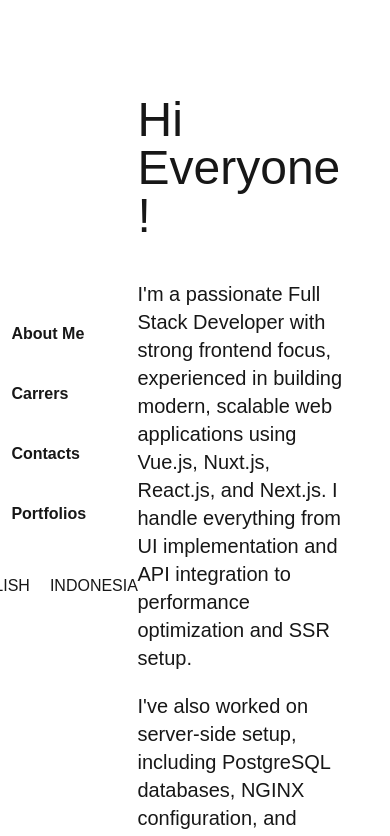
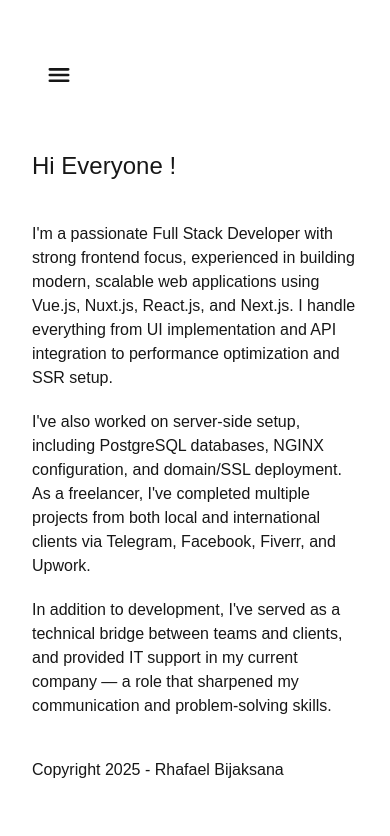
Before and after one commit to ElbiGans04/new-portfolio3, a Next.js app: page / in a window 390 px wide. Shown: the top 836 px of the page. Built offline with nearby package versions, Linux system fonts and the light colour scheme.

Commit message:
feat: membuat semua halaman responsive

```diff
--- /dev/null
+++ b/app/_layouts/responsiveNavbar.tsx
@@ -0,0 +1,94 @@
+"use client";
+
+import Link from "next/link";
+import { usePathname } from "next/navigation";
+import { useEffect, useRef, useState } from "react";
+import { IoMdClose } from "react-icons/io";
+import { IoMenu } from "react-icons/io5";
+import { AiOutlineLoading3Quarters } from "react-icons/ai";
+
+function toggleActiveAttribute(element: HTMLDivElement | null) {
+  // kalau element ada
+  if (element !== null) {
+    const dataValue = element.getAttribute("data-active");
+    if (dataValue == "show") {
+      element.removeAttribute("data-active");
+    } else {
+      element.setAttribute("data-active", "show");
+    }
+  }
+}
+
+export default function ResponsiveNavbar({
+  children,
+}: {
+  children: React.ReactElement;
+}) {
+  const ref = useRef<HTMLDivElement>(null);
+  const pathName = usePathname();
+  const [loading, setLoading] = useState(false);
+
+  // Special Hook Effect
+  useEffect(() => {
+    setLoading(false);
+  }, [pathName, setLoading]);
+
+  return (
+    <>
+      {/* ${isNavbarShowing ? 'max-md:top-0' : 'max-md:top-[-100%]'} */}
+      <div
+        ref={ref}
+        className={`transition-all duration-[0.5s] fixed max-md:right-0 max-md:left-0 max-md:bottom-0 max-md:bg-black lg:relative  max-h-screen flex flex-col lg:justify-center lg:items-center pt-24 p-10 lg:p-5 gap-[48px] max-lg:data-active:top-0 max-lg:top-[-100%]`}
+      >
+        <div className="lg:hidden">
+          <button
+            onClick={() => toggleActiveAttribute(ref.current)}
+            className="p-3 border-white border-solid border-1 rounded-[50%] hover:opacity-[0.5]"
+          >
+            <IoMdClose size={28} />
+          </button>
+        </div>
+
+        <div className="gap-[36px] flex flex-col ">
+          {[
+            { nameTitle: "About Me", path: "/" },
+            { nameTitle: "Carrers", path: "/carrers" },
+            { nameTitle: "Contacts", path: "/contacts" },
+            { nameTitle: "Portfolios", path: "/portfolios" },
+          ].map((value) => (
+            <Link
+              key={value.nameTitle}
+              href={value.path}
+              className="hover:underline font-bold"
+              onClick={() => {
+                toggleActiveAttribute(ref.current);
+
+                if (pathName !== value.path) {
+                  setLoading(true);
+                }
+              }}
+            >
+              {value.nameTitle}
+            </Link>
+          ))}
+        </div>
+        {children}
+      </div>
+
+      {/* Navbar When Small */}
+      <div className="flex justify-between w-full  pb-0 px-8 py-12 lg:hidden items-center">
+        <button
+          disabled={loading}
+          onClick={() => toggleActiveAttribute(ref.current)}
+          className="p-3 border-white border-solid border-1 rounded-[50%] hover:opacity-[0.5] disabled:opacity-[0.5]"
+        >
+          <IoMenu size={28} />
+        </button>
+
+        {loading && (
+          <AiOutlineLoading3Quarters size={28} className="animate-spin" />
+        )}
+      </div>
+    </>
+  );
+}
--- a/app/carrers/page.tsx
+++ b/app/carrers/page.tsx
@@ -11,7 +11,7 @@ export default async function CarrersPage(props: PageProps<"/carrers">) {
   return (
     <>
       <div className="flex flex-col gap-3">
-        <h1 className="text-5xl">Carrers</h1>
+        <h1 className="text-2xl lg:text-5xl">Carrers</h1>
         <div className="flex gap-4">
           {/* Selain active, maka tampilkan semua */}
           <Link
@@ -38,8 +38,8 @@ export default async function CarrersPage(props: PageProps<"/carrers">) {
         {/* Item */}
         <div className="flex flex-col gap-5">
           <div>
-            <h2 className="text-2xl">PT. KANEZZA TECH</h2>
-            <p className="text-md">Tangerang | Nov, 2023 - Apr, 2024</p>
+            <h2 className="text-xl lg:text-2xl">PT. KANEZZA TECH</h2>
+            <p className="lg:text-md">Tangerang | Nov, 2023 - Apr, 2024</p>
             <p className="text-md font-bold">Fullstack Developer</p>
           </div>
           <p className="text-md">
@@ -58,8 +58,8 @@ export default async function CarrersPage(props: PageProps<"/carrers">) {
         {/* Item */}
         <div className="flex flex-col gap-5">
           <div>
-            <h2 className="text-2xl">PT. INARRAY INDONESIA</h2>
-            <p className="text-md">Tangerang | Aug, 2022 - Okt, 2023</p>
+            <h2 className="text-xl lg:text-2xl">PT. INARRAY INDONESIA</h2>
+            <p className="lg:text-md">Tangerang | Aug, 2022 - Okt, 2023</p>
             <p className="text-md font-bold">Frontend Developer</p>
           </div>
           <p className="text-md">
--- a/app/contacts/page.tsx
+++ b/app/contacts/page.tsx
@@ -9,7 +9,7 @@ export default async function ContactsPage() {
   return (
     <>
       <div className="flex flex-col gap-3">
-        <h1 className="text-5xl">Contacts</h1>
+        <h1 className="text-2xl lg:text-5xl">Contacts</h1>
         <p>Interested in collaborating? Please contact me via email below.</p>
       </div>
       <div className="mt-8 gap-16 flex flex-col">
--- a/app/layout.tsx
+++ b/app/layout.tsx
@@ -2,6 +2,8 @@ import type { Metadata } from "next";
 import { Geist, Geist_Mono } from "next/font/google";
 import "./globals.css";
 import Link from "next/link";
+import { IoMdClose } from "react-icons/io";
+import ResponsiveNavbar from "./_layouts/responsiveNavbar";
 
 const geistSans = Geist({
   variable: "--font-geist-sans",
@@ -29,28 +31,21 @@ export default function RootLayout({
       <body
         className={`${geistSans.variable} ${geistMono.variable} antialiased`}
       >
-        <div className="w-full h-full min-h-screen max-h-screen grid grid-cols-4">
+        <div className="w-full h-full min-h-screen max-h-screen lg:grid lg:grid-cols-4 relative">
           {/* List Of Page */}
-          <div className="max-h-screen flex flex-col justify-center items-center pt-24 p-5 gap-[48px]">
-            <div className="gap-[36px] flex flex-col ">
-              {[
-                { nameTitle: "About Me", path: "/" },
-                { nameTitle: "Carrers", path: "/carrers" },
-                { nameTitle: "Contacts", path: "/contacts" },
-                { nameTitle: "Portfolios", path: "/portfolios" },
-              ].map((value) => (
-                <Link href={value.path} key={value.nameTitle} className="hover:underline font-bold">
-                  {value.nameTitle}
-                </Link>
-              ))}
-            </div>
-            <div className="flex gap-5">
-              <div>ENGLISH</div>
-              <div>INDONESIA</div>
-            </div>
-          </div>
+          <ResponsiveNavbar>
+            <>
+              <div className="h-[1px] bg-white"></div>
+
+              <div className="flex gap-5">
+                <div>ENGLISH</div>
+                <div>INDONESIA</div>
+              </div>
+            </>
+          </ResponsiveNavbar>
+
           {/* Main Page */}
-          <div className="col-span-3 px-10 py-24">
+          <div className="col-span-3 lg:px-10 lg:py-24 py-12 px-8">
             <div className="">{children}</div>
             <footer className="mt-10">
               <p>
--- a/app/page.tsx
+++ b/app/page.tsx
@@ -7,9 +7,9 @@ export const metadata: Metadata = {
 export default function Home() {
   return (
     <>
-      <h1 className="text-5xl">Hi Everyone !</h1>
+      <h1 className="text-2xl lg:text-5xl">Hi Everyone !</h1>
       <div className="mt-10 gap-5 flex flex-col">
-        <p className="text-xl">
+        <p className="text-md lg:text-xl">
           I'm a passionate Full Stack Developer with strong frontend focus,
           experienced in building modern, scalable web applications using
           Vue.js, Nuxt.js, React.js, and Next.js. I handle everything from UI
@@ -17,14 +17,14 @@ export default function Home() {
           setup.
         </p>
 
-        <p className="text-xl">
+        <p className="text-md lg:text-xl">
           I've also worked on server-side setup, including PostgreSQL databases,
           NGINX configuration, and domain/SSL deployment. As a freelancer, I've
           completed multiple projects from both local and international clients
           via Telegram, Facebook, Fiverr, and Upwork.
         </p>
 
-        <p className="text-xl">
+        <p className="text-md lg:text-xl">
           In addition to development, I've served as a technical bridge between
           teams and clients, and provided IT support in my current company — a
           role that sharpened my communication and problem-solving skills.
--- a/app/portfolios/[id]/page.tsx
+++ b/app/portfolios/[id]/page.tsx
@@ -8,7 +8,7 @@ export default function PortfoliosPage() {
   return (
     <>
       <div className="flex flex-col gap-3">
-        <h1 className="text-5xl">CGS: Itradefund</h1>
+        <h1 className="text-2xl lg:text-5xl">CGS: Itradefund</h1>
         <div className="flex flex-col gap-1">
           <p>
             <span className="font-bold">Development Time</span> : 20 Aug 2025 -
--- a/app/portfolios/page.tsx
+++ b/app/portfolios/page.tsx
@@ -1,4 +1,5 @@
 import { Metadata } from "next";
+import Link from "next/link";
 
 export const metadata: Metadata = {
   title: "Portfolios | Rhafael Bijaksana",
@@ -8,11 +9,13 @@ export default function PortfoliosPage() {
   return (
     <>
       <div className="flex flex-col gap-3">
-        <h1 className="text-5xl">Portfolios</h1>
+        <h1 className="text-2xl lg:text-5xl">Portfolios</h1>
         <p>Below are some of the projects I have worked on.</p>
         <div className="flex flex-col gap-6">
           <div className="control flex gap-3 items-center gap-5">
-            <p className="bg-white rounded p-2 text-black font-bold hover:opacity-[0.8] cursor-pointer">All</p>
+            <p className="bg-white rounded p-2 text-black font-bold hover:opacity-[0.8] cursor-pointer">
+              All
+            </p>
             <p>Featured</p>
           </div>
           <div className="control flex gap-3 items-center gap-5">
@@ -24,14 +27,12 @@ export default function PortfoliosPage() {
           </div>
         </div>
       </div>
-      <div className="mt-8 gap-5 grid grid-cols-3">
+      <div className="mt-8 gap-5 grid lg:grid-cols-3">
         {Array(4)
           .fill(null)
           .map((value, index) => (
-            <div
-              key={index}
-              className="border-1 border-solid border-gray-700 p-5 rounded hover:cursor-pointer transition hover:bg-white hover:text-black hover:scale-[1.03]"
-            >
+            <Link href="/portfolios/1" key={index}>
+              <div className="border-1 border-solid border-gray-700 p-5 rounded hover:cursor-pointer transition hover:bg-white hover:text-black hover:scale-[1.03]">
                 <div className="head">
                   <p className="text-xl font-bold">CGS: Itradefund</p>
                 </div>
@@ -47,6 +48,7 @@ export default function PortfoliosPage() {
                   </div>
                 </div>
               </div>
+            </Link>
           ))}
       </div>
     </>
```
Also changed, not shown: package.json (+6 -5 lines), 1 other file (tests, documents, lock files or other folders). Lines whose indentation alone changed are shown as unchanged.
